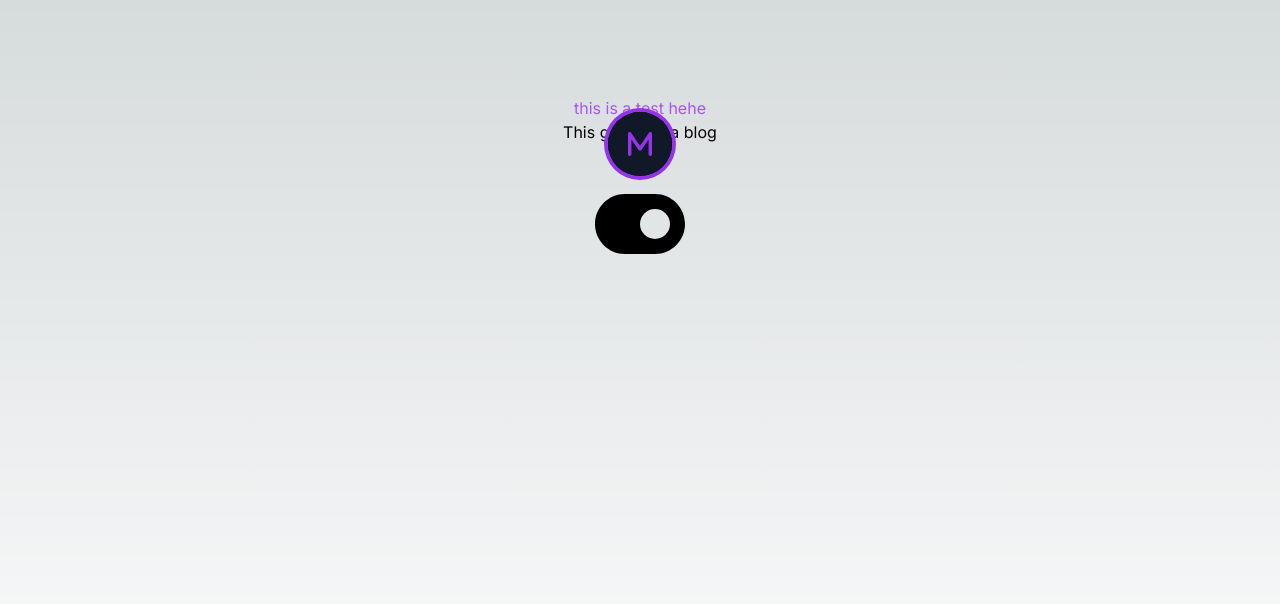
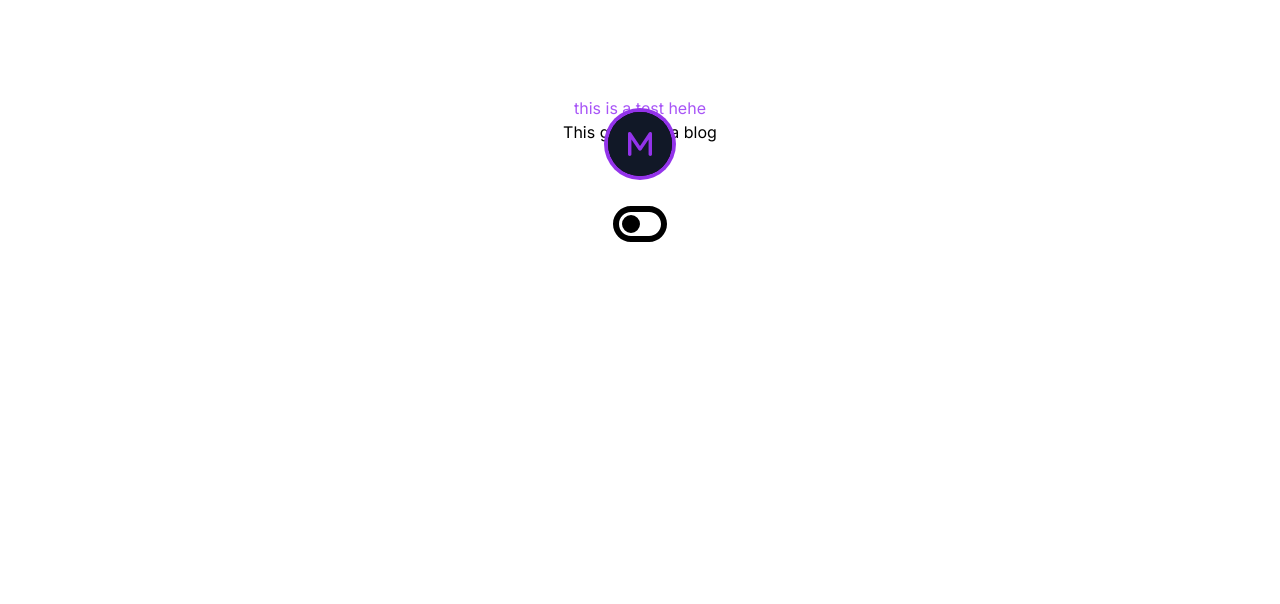
Before and after one commit to mslew/blog, a Next.js app: page / in a window 1280 px wide. Shown: the top 604 px of the page. Built offline with nearby package versions, Linux system fonts and the light colour scheme.

Commit message:
switching themes :)

```diff
--- a/package.json
+++ b/package.json
@@ -21,6 +21,7 @@
     "eslint": "8.49.0",
     "eslint-config-next": "13.4.19",
     "next": "13.4.19",
+    "next-themes": "^0.2.1",
     "postcss": "8.4.29",
     "react": "18.2.0",
     "react-dom": "18.2.0",
--- a/src/app/globals.css
+++ b/src/app/globals.css
@@ -2,26 +2,8 @@
 @tailwind components;
 @tailwind utilities;
 
-:root {
-  --foreground-rgb: 0, 0, 0;
-  --background-start-rgb: 214, 219, 220;
-  --background-end-rgb: 255, 255, 255;
-}
-
-@media (prefers-color-scheme: dark) {
-  :root {
-    --foreground-rgb: 255, 255, 255;
-    --background-start-rgb: 0, 0, 0;
-    --background-end-rgb: 0, 0, 0;
+@layer base{
+  body {
+    @apply dark:bg-gray-800 bg-white
   }
 }
-
-body {
-  color: rgb(var(--foreground-rgb));
-  background: linear-gradient(
-      to bottom,
-      transparent,
-      rgb(var(--background-end-rgb))
-    )
-    rgb(var(--background-start-rgb));
-}
--- a/src/app/page.tsx
+++ b/src/app/page.tsx
@@ -1,14 +1,19 @@
+"use client";
+
 import Link from 'next/link'
 import Logo from '../components/Logo'
 import ThemeSwitch from '../components/ThemeSwitch'
+import { ThemeProvider } from 'next-themes'
 
 export default function Home() {
   return (
+    <ThemeProvider attribute='class'>
       <main className="flex min-h-screen flex-col items-center p-24">
         <h1 className="text-purple-500">this is a test hehe</h1>
         <Link href="/blog">This goes to da blog</Link>
         <Logo />
         <ThemeSwitch />
       </main>
+    </ThemeProvider>
   )
 }
--- a/src/components/ThemeSwitch.tsx
+++ b/src/components/ThemeSwitch.tsx
@@ -3,26 +3,28 @@
 import React, { useState } from 'react'
 import { FontAwesomeIcon } from '@fortawesome/react-fontawesome'
 import { faToggleOn, faToggleOff, faMoon, faSun } from '@fortawesome/free-solid-svg-icons'
+import { useTheme } from 'next-themes';
 
 const ThemeSwitch = () => {
-    const [dark, setDark] = useState(true)
+    const { systemTheme, theme, setTheme} = useTheme();
+    const currentTheme = theme === 'system' ? systemTheme : theme;
 
     return (
         <button className='mt-20 flex justify-center items-center whitespace-normal flex-wrap rounded-3xl'
         onClick={() => {
-            setDark(!dark)
-        }}>
-            {dark ?
+            theme == "dark"? setTheme('light'): setTheme("dark")}
+        }>
+            {theme === 'dark' ?
             //dark mode on
             <div className='flex justify-center items-center'>
-                <FontAwesomeIcon className='absolute text-black z-10 mr-8' icon={faMoon} size='2x'/>
-                <FontAwesomeIcon className='absolute' icon={faToggleOn} size='5x'/>
+                <FontAwesomeIcon className='absolute text-black z-10 mr-5' icon={faMoon} size='sm'/>
+                <FontAwesomeIcon className='absolute' icon={faToggleOn} size='3x'/>
             </div>
             :
             //dark mode off
             <div className='flex justify-center items-center'>
-                <FontAwesomeIcon className='absolute text-white z-10 ml-8' icon={faSun} size='xl'/>
-                <FontAwesomeIcon className='absolute' icon={faToggleOff} size='5x'/>
+                <FontAwesomeIcon className='absolute text-white z-10 ml-5' icon={faSun} size='sm'/>
+                <FontAwesomeIcon className='absolute' icon={faToggleOff} size='3x'/>
             </div>
             }
         </button>
--- a/tailwind.config.ts
+++ b/tailwind.config.ts
@@ -1,6 +1,7 @@
 import type { Config } from 'tailwindcss'
 
 const config: Config = {
+  darkMode: "class",
   content: [
     './src/pages/**/*.{js,ts,jsx,tsx,mdx}',
     './src/components/**/*.{js,ts,jsx,tsx,mdx}',
```
Also changed, not shown: 1 other file (tests, documents, lock files or other folders). Lines whose indentation alone changed are shown as unchanged.
